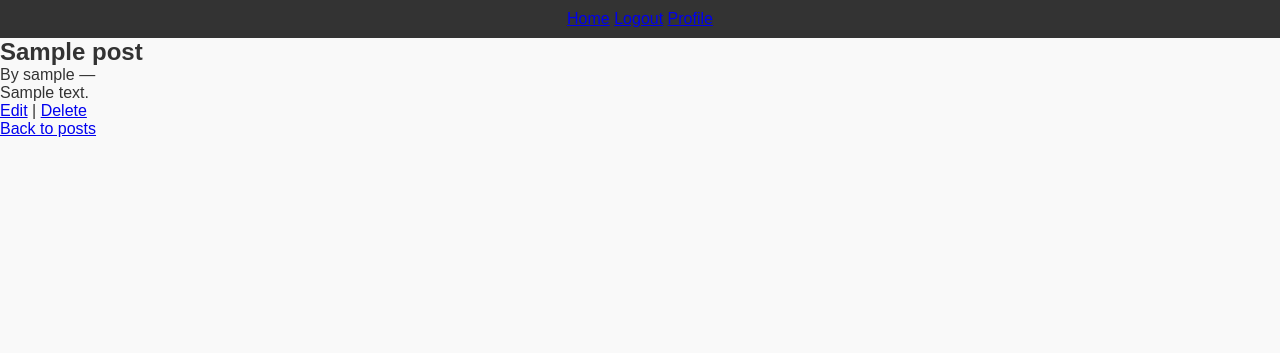
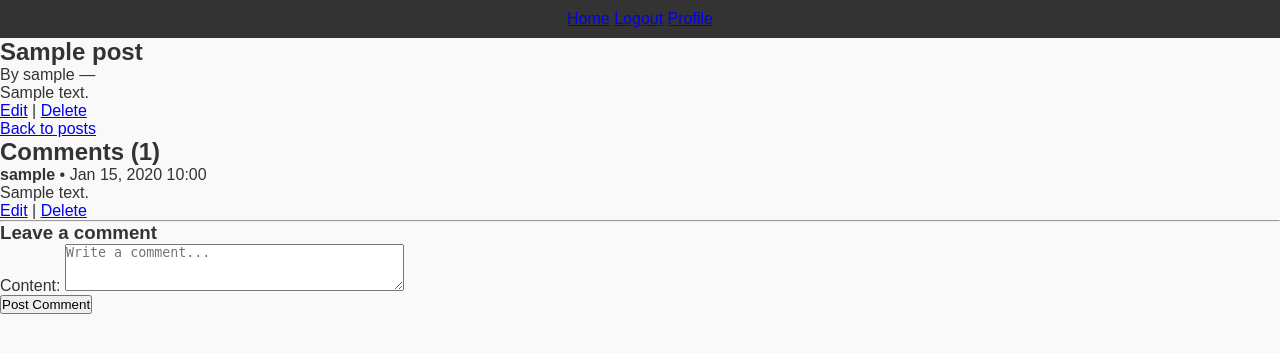
Before and after one commit to YosephSagawa/Alx_DjangoLearnLab, a Django app: page /post/1/ in a window 1280 px wide. Shown: the top 353 px of the page. Run offline with Django 5.2, Linux system fonts and the light colour scheme; a user stored in the database is signed in; tables that the repository leaves empty hold one stand-in row (values such as "Sample post").

Commit message:
Added the comment model to each post

```diff
--- a/django_blog/blog/forms.py
+++ b/django_blog/blog/forms.py
@@ -1,7 +1,7 @@
 from django import forms
 from django.contrib.auth.forms import UserCreationForm
 from django.contrib.auth.models import User
-from .models import Profile, Post
+from .models import Profile, Post, Comment
 
 
 class CustomUserCreationForm(UserCreationForm):
@@ -46,3 +46,21 @@ class PostForm(forms.ModelForm):
         if not title:
             raise forms.ValidationError('Title is required.')
         return title
+
+class CommentForm(forms.ModelForm):
+    class Meta:
+        model = Comment
+        fields = ['content']
+        widgets = {
+            'content': forms.Textarea(attrs={
+                'rows': 3,
+                'placeholder': 'Write a comment...',
+                'class': 'form-control'
+            })
+        }
+
+    def clean_content(self):
+        content = (self.cleaned_data.get('content') or '').strip()
+        if not content:
+            raise forms.ValidationError('Comment cannot be empty.')
+        return content
--- a/django_blog/blog/models.py
+++ b/django_blog/blog/models.py
@@ -1,5 +1,6 @@
 from django.db import models
 from django.contrib.auth.models import User
+from django.conf import settings
 from django.dispatch import receiver
 from django.db.models.signals import post_save
 from django.urls import reverse
@@ -37,3 +38,21 @@ def create_or_update_user_profile(sender, instance, created, **kwargs):
         Profile.objects.create(user=instance)
     else:
         instance.profile.save()
+
+
+class Comment(models.Model):
+    post = models.ForeignKey('Post', on_delete=models.CASCADE, related_name='comments')
+    author = models.ForeignKey(settings.AUTH_USER_MODEL, on_delete=models.CASCADE, related_name='comments')
+    content = models.TextField()
+    created_at = models.DateTimeField(auto_now_add=True)
+    updated_at = models.DateTimeField(auto_now=True)
+
+    class Meta:
+        ordering = ['created_at']
+
+    def __str__(self):
+        return f"Comment by {self.author.username} on {self.post.title}"
+
+    def get_absolute_url(self):
+        # redirect back to the post detail after operations
+        return self.post.get_absolute_url()
--- a/django_blog/blog/templates/blog/post_detail.html
+++ b/django_blog/blog/templates/blog/post_detail.html
@@ -15,4 +15,38 @@
     {% endif %}
     <p><a href="{% url 'blog:post_list' %}">Back to posts</a></p>
   </article>
+
+  <section id="comments">
+    <h2>Comments ({{ post.comments.count }})</h2>
+
+    {% for comment in post.comments.all %}
+      <div class="comment" id="comment-{{ comment.pk }}">
+        <p class="comment-meta"><strong>{{ comment.author.username }}</strong> • {{ comment.created_at|date:"M d, Y H:i" }}</p>
+        <div class="comment-body">{{ comment.content|linebreaks }}</div>
+
+        {% if request.user == comment.author %}
+          <p class="comment-actions">
+            <a href="{% url 'blog:comment_update' comment.pk %}">Edit</a> |
+            <a href="{% url 'blog:comment_delete' comment.pk %}">Delete</a>
+          </p>
+        {% endif %}
+      </div>
+    {% empty %}
+      <p>No comments yet. Be the first to comment!</p>
+    {% endfor %}
+
+    <hr>
+
+    {% if user.is_authenticated %}
+      <h3>Leave a comment</h3>
+      <form method="post" action="{% url 'blog:comment_create' post_pk=post.pk %}">
+        {% csrf_token %}
+        {{ comment_form.as_p }}
+        <button type="submit">Post Comment</button>
+      </form>
+    {% else %}
+      <p><a href="{% url 'blog:login' %}?next={{ request.path }}">Log in</a> to post a comment.</p>
+    {% endif %}
+  </section>
+
 {% endblock %}
--- a/django_blog/blog/urls.py
+++ b/django_blog/blog/urls.py
@@ -21,4 +21,11 @@ urlpatterns = [
     path('post/<int:pk>/', views.PostDetailView.as_view(), name='post_detail'),
     path('post/<int:pk>/update/', views.PostUpdateView.as_view(), name='post_update'),
     path('post/<int:pk>/delete/', views.PostDeleteView.as_view(), name='post_delete'),
+
+    # create a comment under a post (post_pk required)
+    path('post/<int:post_pk>/comments/new/', views.CommentCreateView.as_view(), name='comment_create'),
+
+    # edit/delete specific comment by comment pk
+    path('comments/<int:pk>/edit/', views.CommentUpdateView.as_view(), name='comment_update'),
+    path('comments/<int:pk>/delete/', views.CommentDeleteView.as_view(), name='comment_delete'),
 ]
--- a/django_blog/blog/views.py
+++ b/django_blog/blog/views.py
@@ -2,12 +2,12 @@ from django.shortcuts import render, redirect
 from django.contrib import messages
 from django.contrib.auth.decorators import login_required
 from django.contrib.auth import login
-from .forms import CustomUserCreationForm, UserUpdateForm, ProfileForm, PostForm
+from .forms import CustomUserCreationForm, UserUpdateForm, ProfileForm, PostForm, CommentForm
 from django.views.generic import ListView, DetailView, CreateView, UpdateView, DeleteView
 from django.contrib.auth.mixins import LoginRequiredMixin, UserPassesTestMixin
 from django.urls import reverse_lazy
-from .models import Post
-
+from .models import Post,Comment
+from django.shortcuts import get_object_or_404
 
 def register_view(request):
     if request.method == 'POST':
@@ -64,6 +64,12 @@ class PostDetailView(DetailView):
     template_name = 'blog/post_detail.html'
     context_object_name = 'post'
 
+    def get_context_data(self, **kwargs):
+        context = super().get_context_data(**kwargs)
+        # provide an empty comment form for inline posting
+        context['comment_form'] = CommentForm()
+        return context
+
 class PostCreateView(LoginRequiredMixin, CreateView):
     model = Post
     form_class = PostForm
@@ -91,3 +97,45 @@ class PostDeleteView(LoginRequiredMixin, UserPassesTestMixin, DeleteView):
     def test_func(self):
         post = self.get_object()
         return post.author == self.request.user
+
+class CommentCreateView(LoginRequiredMixin, CreateView):
+    model = Comment
+    form_class = CommentForm
+    template_name = 'blog/comment_form.html'  # used if user visits the create page directly
+
+    def dispatch(self, request, *args, **kwargs):
+        # ensure post exists (post_pk is required in URL)
+        self.post = get_object_or_404(Post, pk=self.kwargs.get('post_pk'))
+        return super().dispatch(request, *args, **kwargs)
+
+    def form_valid(self, form):
+        form.instance.author = self.request.user
+        form.instance.post = self.post
+        return super().form_valid(form)
+
+    def get_success_url(self):
+        return self.object.post.get_absolute_url()
+
+class CommentUpdateView(LoginRequiredMixin, UserPassesTestMixin, UpdateView):
+    model = Comment
+    form_class = CommentForm
+    template_name = 'blog/comment_form.html'
+
+    def test_func(self):
+        comment = self.get_object()
+        return comment.author == self.request.user
+
+    def get_success_url(self):
+        return self.object.post.get_absolute_url()
+
+class CommentDeleteView(LoginRequiredMixin, UserPassesTestMixin, DeleteView):
+    model = Comment
+    template_name = 'blog/comment_confirm_delete.html'
+
+    def test_func(self):
+        comment = self.get_object()
+        return comment.author == self.request.user
+
+    def get_success_url(self):
+        # after deletion, go back to the post detail page
+        return self.object.post.get_absolute_url()
```
Also changed, not shown: django_blog/blog/templates/blog/comment_confirm_delete.html (added, +13 -0 lines), django_blog/blog/templates/blog/comment_form.html (added, +12 -0 lines), django_blog/blog/migrations/0004_comment.py (added), django_blog/db.sqlite3.
